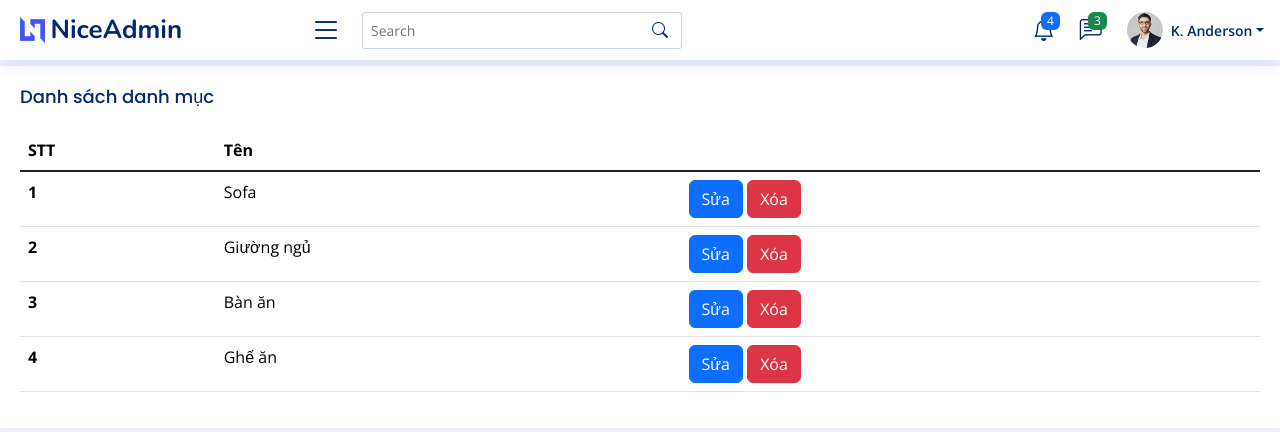
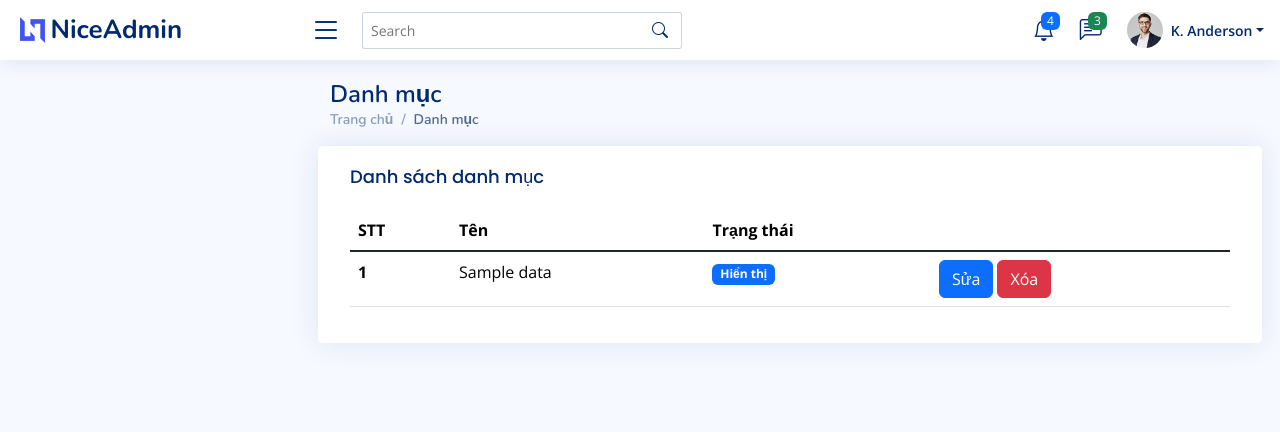
Before and after one commit to tranghuynh-pc02468/pc02468_php2, a PHP site: template ASM_PHP2/App/Views/category/list.php in a window 1280 px wide. Shown: the top 432 px of the page. Run offline with PHP 8.4, Linux system fonts and the light colour scheme; the template is opened without the code that fills it: most values are stand-ins (such as "Sample title", 1, 10 or a date in 2020); some libraries are stand-ins or nearby versions.

Commit message:
Hiển thị danh sách danh mục

```diff
--- a/ASM_PHP2/App/Models/Database.php
+++ b/ASM_PHP2/App/Models/Database.php
@@ -18,7 +18,7 @@ class Database
     private static $dbPort = '3306';
 
 
-    public function PDO()
+    public function PdO()
     {
         try {
             $conn = new PDO("mysql:host=" . self::$dbHost . ";dbname=" . self::$dbName, self::$dbUser, self::$dbPassword);
--- a/ASM_PHP2/App/Views/category/list.php
+++ b/ASM_PHP2/App/Views/category/list.php
@@ -1,3 +1,4 @@
+<main id="main" class="main">
 <div class="pagetitle">
     <h1>Danh mục</h1>
     <nav>
@@ -18,47 +19,27 @@
                         <h5 class="card-title">Danh sách danh mục</h5>
                         <!-- Bordered Table -->
                         <div class="table-responsive">
-                            <table class="table ">
+                            <table class="table">
                                 <thead>
                                 <tr>
                                     <th>STT</th>
                                     <th>Tên</th>
+                                    <th>Trạng thái</th>
                                     <th></th>
                                 </tr>
                                 </thead>
                                 <tbody class="table-group-divider">
+                                <?php $i=1; foreach ($data as $item): ?>
                                 <tr>
-                                    <th>1</th>
-                                    <td>Sofa</td>
+                                    <th><?= $i++; ?></th>
+                                    <td><?= $item['name'] ?></td>
+                                    <td><span class="badge <?= $item['status'] == 0 ? 'bg-secondary' : 'bg-primary' ?>"><?= $item['status'] == 0 ? 'Ẩn' : 'Hiển thị' ?></span></td>
                                     <td>
-                                        <a href="" class="btn btn-primary">Sửa</a>
-                                        <a href="" class="btn btn-danger">Xóa</a>
+                                        <a href="?url=CategoryController/edit/<?= $item['id'] ?>" class="btn btn-primary">Sửa</a>
+                                        <a onclick="return confirm(`Bạn có chắc muốn xóa không?`);" href="?url=CategoryController/delete/<?= $item['id'] ?>" type="button" class="btn btn-danger">Xóa</a>
                                     </td>
                                 </tr>
-                                <tr>
-                                    <th>2</th>
-                                    <td>Giường ngủ</td>
-                                    <td>
-                                        <a href="" class="btn btn-primary">Sửa</a>
-                                        <a href="" class="btn btn-danger">Xóa</a>
-                                    </td>
-                                </tr>
-                                <tr>
-                                    <th >3</th>
-                                    <td>Bàn ăn</td>
-                                    <td>
-                                        <a href="" class="btn btn-primary">Sửa</a>
-                                        <a href="" class="btn btn-danger">Xóa</a>
-                                    </td>
-                                </tr>
-                                <tr>
-                                    <th >4</th>
-                                    <td>Ghế ăn</td>
-                                    <td>
-                                        <a href="" class="btn btn-primary">Sửa</a>
-                                        <a href="" class="btn btn-danger">Xóa</a>
-                                    </td>
-                                </tr>
+                                <?php endforeach; ?>
                                 </tbody>
                             </table>
                         </div>
@@ -73,3 +54,4 @@
         </div>
     </div>
 </section>
+</main>
```
Also changed, not shown: ASM_PHP2/App/Controllers/CategoryController.php (added, +40 -0 lines), ASM_PHP2/App/Models/BaseModel.php (+26 -2 lines), ASM_PHP2/App/Models/Category.php (added, +25 -0 lines), ASM_PHP2/App/Views/components/sidebar.php (+4 -4 lines).
